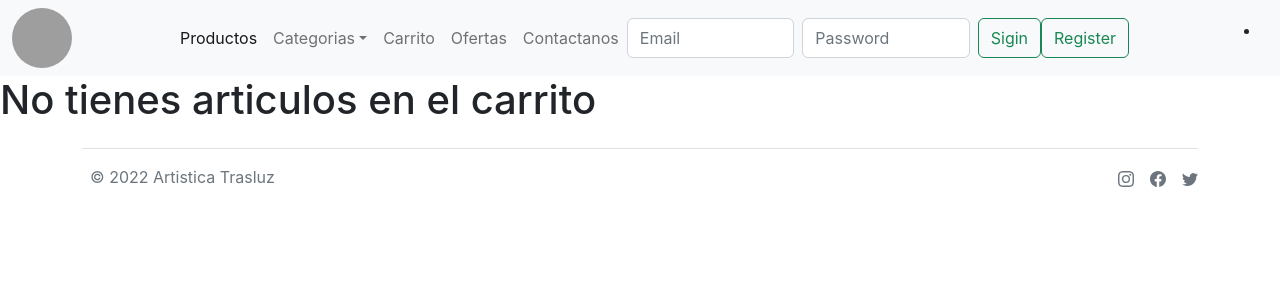
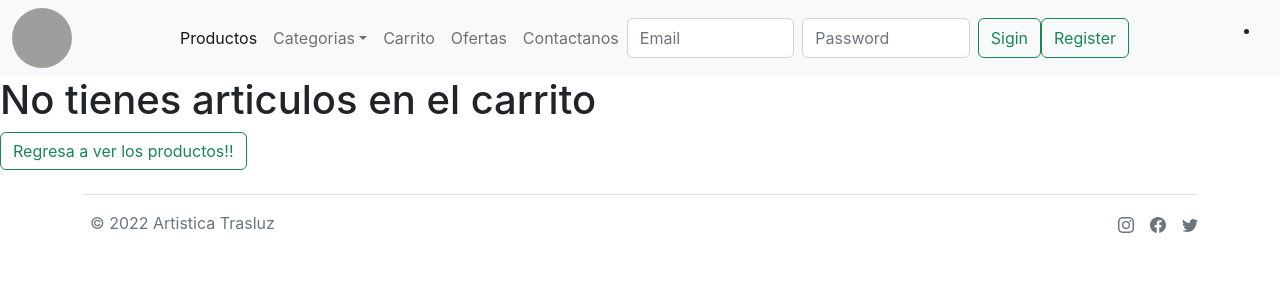
Before and after one commit to cejas89/ArtisticaTrasluz-Cejas, a React (Create React App) app: page /carrito in a window 1280 px wide. Shown: the top 300 px of the page. Built offline with nearby package versions, Linux system fonts and the light colour scheme; grey boxes are pictures that could not be loaded.

Commit message:
avance con entrega 11

```diff
--- a/src/components/CartWidget/CartContainer.jsx
+++ b/src/components/CartWidget/CartContainer.jsx
@@ -1,6 +1,8 @@
 import React, { useContext } from 'react'
 import {CartContext} from '../../context/CartContext'
 import { Cart } from './Cart';
+import { Link } from 'react-router-dom';
+
 
 export const CartContainer = () => {
 const {productCartList} = useContext(CartContext)
@@ -11,9 +13,15 @@ const {productCartList} = useContext(CartContext)
     <>
       {
         (productCartList.length === 0)
-        ? (<h1>No tienes articulos en el carrito</h1>)
-        :
-    (<div>
+     ?(<div>
+        <h1>No tienes articulos en el carrito</h1>
+        <Link to="/productos">
+      <button className='btn btn-outline-success'>
+        Regresa a ver los productos!!
+      </button>
+        </Link>
+      </div>)
+    :(<div>
     {productCartList.map(p => (
         <Cart key= {p.id} data = {p}/>
     ))}
```
